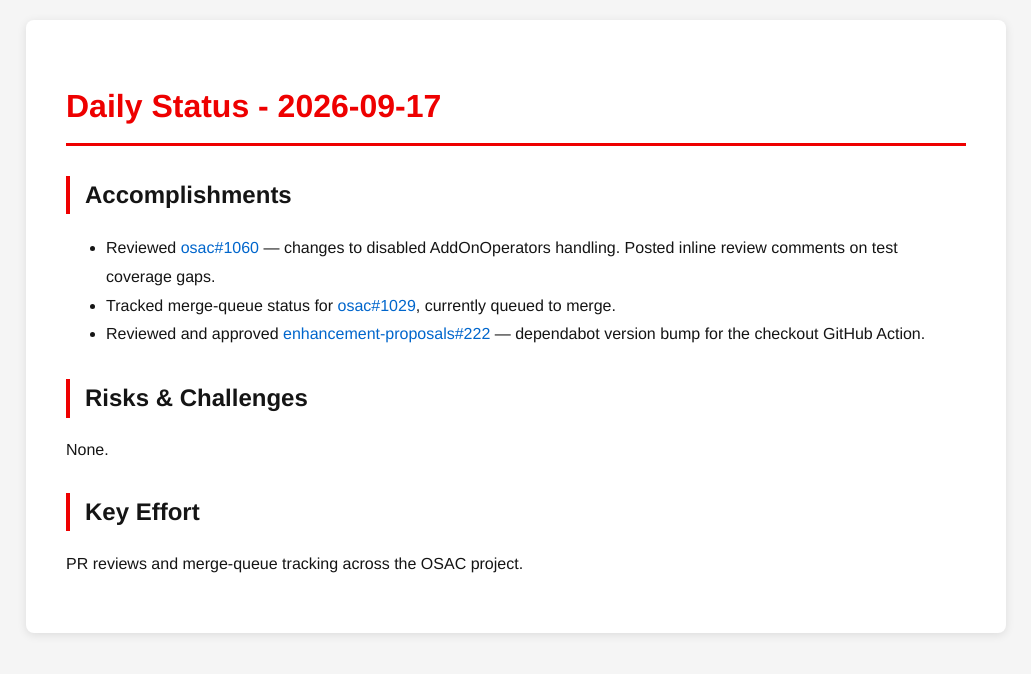
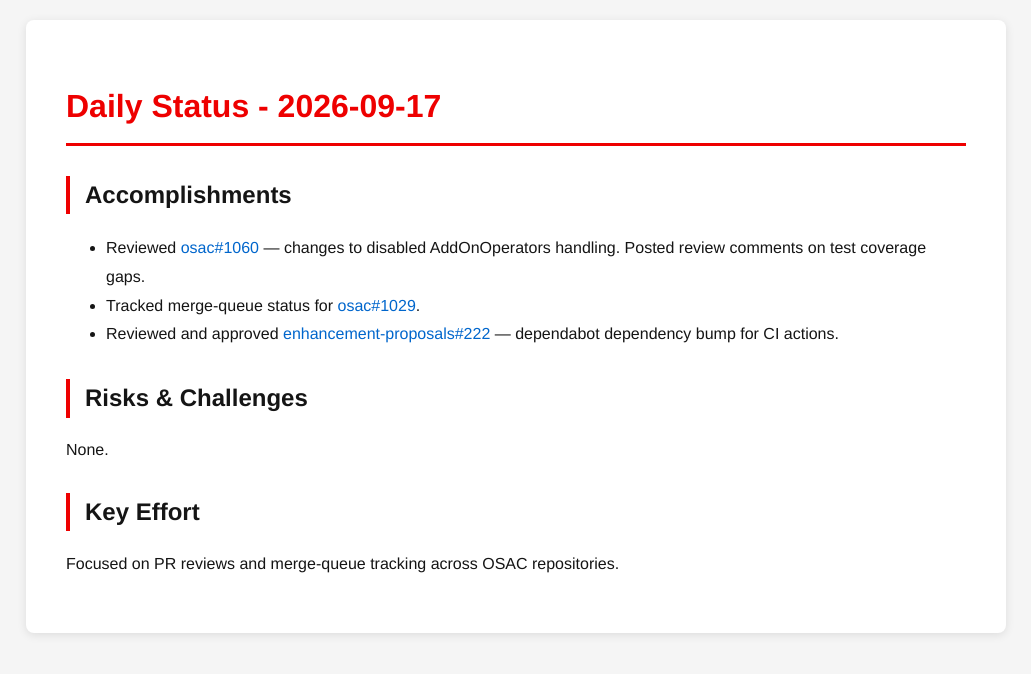
Before and after one commit to tzvatot/daily-status, a Jekyll site: the page built from 2026-09-17.md, in a window 1280 px wide. Shown: the top 674 px of the page, without its empty margins (124-1155 px from the left). Built offline with Jekyll 4.4.1, drawn with Linux system fonts in a browser that asks for light colours.

Commit message:
Daily status update - 2026-09-17

```diff
--- a/2026-09-17.md
+++ b/2026-09-17.md
@@ -7,12 +7,12 @@
 # Daily Status - 2026-09-17
 
 ## Accomplishments
-- Reviewed [osac#1060](https://github.com/osac-project/osac/pull/1060) — changes to disabled AddOnOperators handling. Posted inline review comments on test coverage gaps.
-- Tracked merge-queue status for [osac#1029](https://github.com/osac-project/osac/pull/1029), currently queued to merge.
-- Reviewed and approved [enhancement-proposals#222](https://github.com/osac-project/enhancement-proposals/pull/222) — dependabot version bump for the checkout GitHub Action.
+- Reviewed [osac#1060](https://github.com/osac-project/osac/pull/1060) — changes to disabled AddOnOperators handling. Posted review comments on test coverage gaps.
+- Tracked merge-queue status for [osac#1029](https://github.com/osac-project/osac/pull/1029).
+- Reviewed and approved [enhancement-proposals#222](https://github.com/osac-project/enhancement-proposals/pull/222) — dependabot dependency bump for CI actions.
 
 ## Risks & Challenges
 None.
 
 ## Key Effort
-PR reviews and merge-queue tracking across the OSAC project.
+Focused on PR reviews and merge-queue tracking across OSAC repositories.
```
